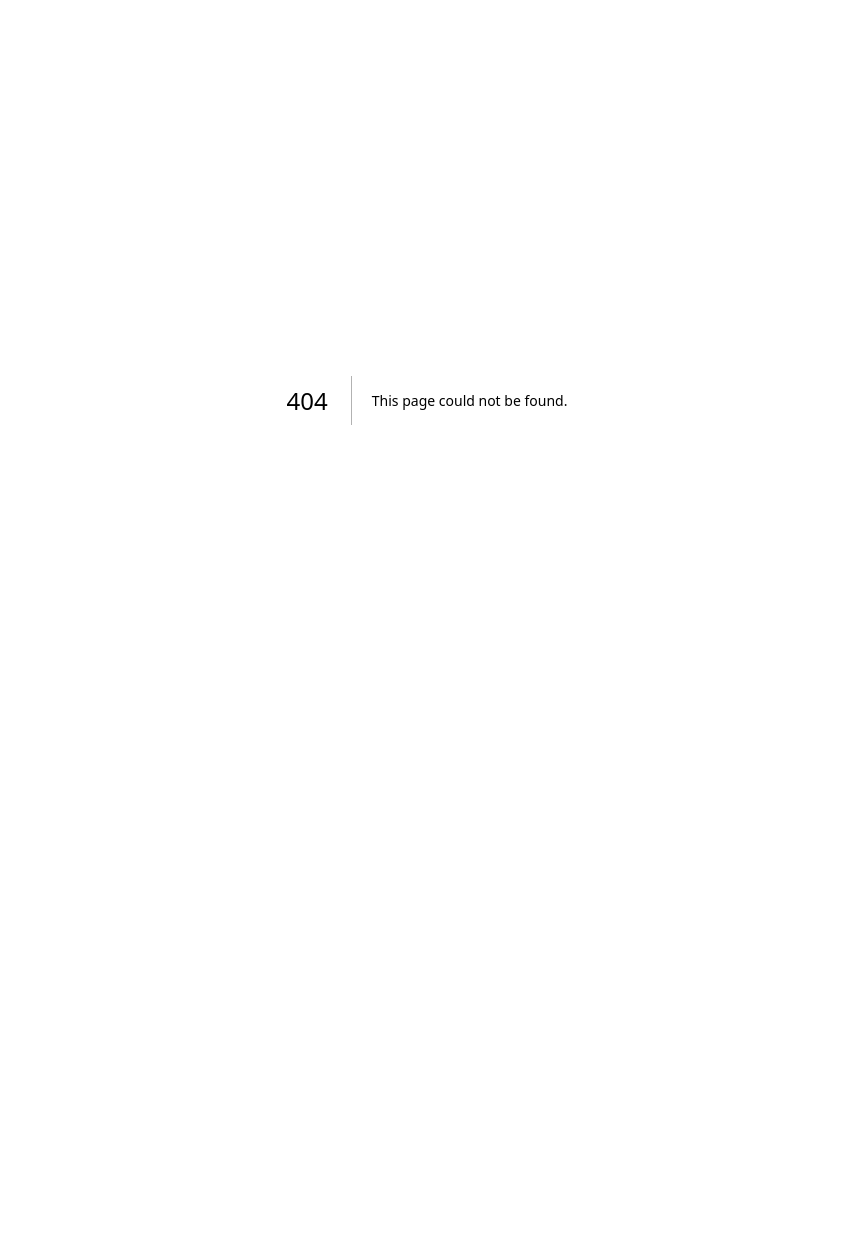
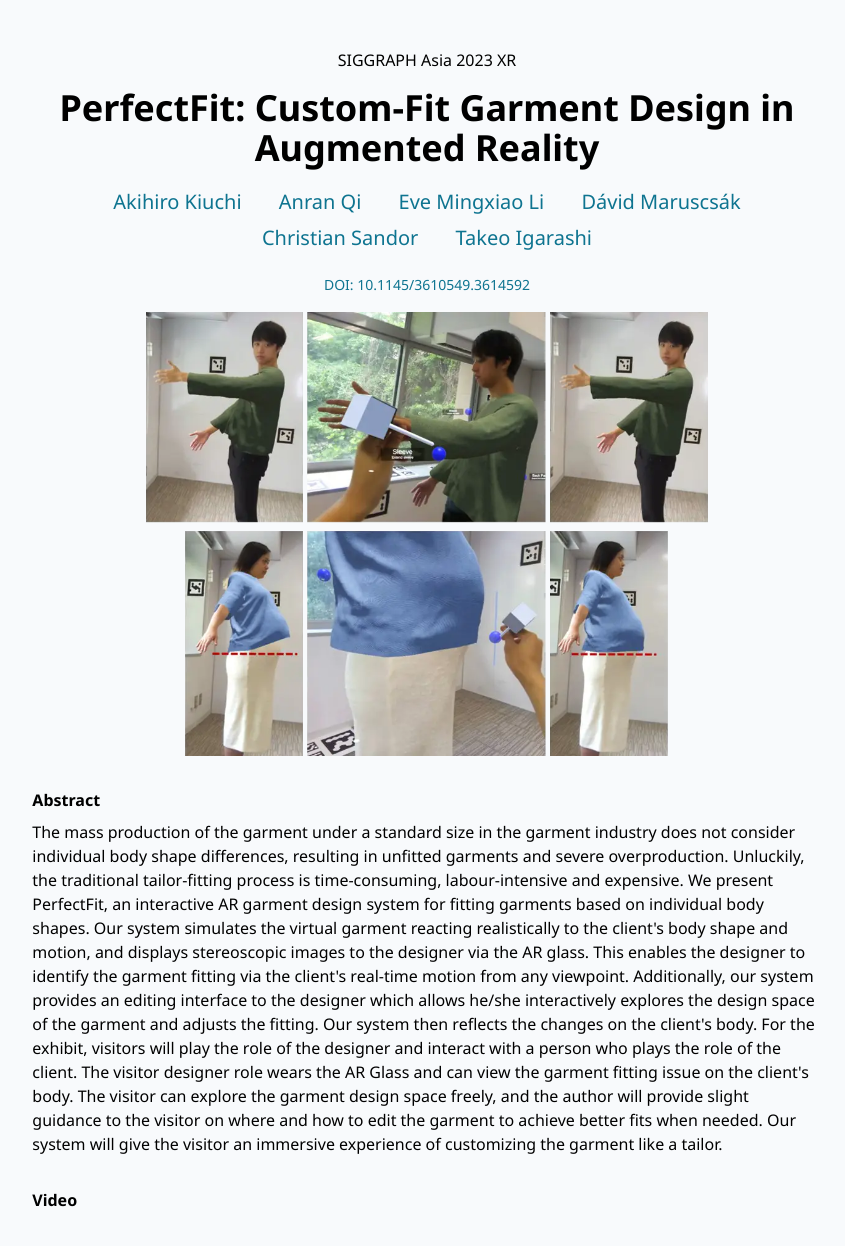
Before and after one commit to Aki-7/profile, a Next.js app: page /perfect-fit in a window 1280 px wide. Before the commit this address had no page. Shown: the top 1246 px of the page, without its empty margins (213-1058 px from the left). Before the commit the page ends 800 px from the top, so only its background shows below. Built offline with nearby package versions, Linux system fonts and the light colour scheme; grey boxes are pictures that could not be loaded.

Commit message:
add perfect fit

```diff
--- a/app/component/anchor.tsx
+++ b/app/component/anchor.tsx
@@ -1,10 +1,19 @@
-import React from "react"
+import Link from "next/link";
+import React from "react";
 
 type Props = {
-  href: string,
-  children?: React.ReactNode,
-  className?: string,
-}
+  href: string;
+  children?: React.ReactNode;
+  className?: string;
+};
 
-export const Anchor: React.FC<Props> = ({ href, children, className }) =>
-  <a href={href} className={`${className || ''} hover:underline text-cyan-700 dark:text-cyan-300`} target="_blank" rel="noopener noreferrer">{children}</a>
+export const Anchor: React.FC<Props> = ({ href, children, className }) => (
+  <Link
+    href={href}
+    className={`${className || ""} hover:underline text-cyan-700 dark:text-cyan-300`}
+    target={!href || href.startsWith("/") ? undefined : "_blank"}
+    rel={!href || href.startsWith("/") ? undefined : "noopener noreferrer"}
+  >
+    {children}
+  </Link>
+);
--- /dev/null
+++ b/app/component/authors.tsx
@@ -0,0 +1,45 @@
+import React from "react";
+import { Anchor } from "./anchor";
+
+type AuthorProps = {
+  name: string;
+  className?: string;
+  href?: string;
+};
+
+const Author: React.FC<AuthorProps> = ({ href, name, ...other }) => {
+  let formattedName = " " + name.replace(/ /g, "\u00a0") + " ";
+  return href ? (
+    <Anchor href={href} {...other}>
+      {formattedName}
+    </Anchor>
+  ) : (
+    <div {...other}>{formattedName}</div>
+  );
+};
+
+type Props = {
+  className?: string;
+};
+
+export const AkihiroKiuchi: React.FC<Props> = (props) => <Author name="Akihiro Kiuchi" href="/" {...props} />;
+
+export const AnranQi: React.FC<Props> = (props) => (
+  <Author name="Anran Qi" href="https://anranqi.github.io/" {...props} />
+);
+
+export const EveMingxiaoLi: React.FC<Props> = (props) => (
+  <Author name="Eve Mingxiao Li" href="https://evelimx.github.io/" {...props} />
+);
+
+export const DavidMaruscsak: React.FC<Props> = (props) => (
+  <Author name="Dávid Maruscsák" href="https://ar-lab.org/authors/david-maruscsak/" {...props} />
+);
+
+export const ChristianSandor: React.FC<Props> = (props) => (
+  <Author name="Christian Sandor" href="https://drsandor.net/" {...props} />
+);
+
+export const TakeoIgarashi: React.FC<Props> = (props) => (
+  <Author name="Takeo Igarashi" href="https://www-ui.is.s.u-tokyo.ac.jp/~takeo/profile.html" {...props} />
+);
--- a/app/layout.tsx
+++ b/app/layout.tsx
@@ -1,20 +1,20 @@
-import './globals.css'
-import { Inter } from 'next/font/google'
+import "./globals.css";
+import { Noto_Sans } from "next/font/google";
 
-const inter = Inter({ subsets: ['latin'] })
+const noto = Noto_Sans({
+  subsets: ["latin"],
+  display: "swap",
+  weight: ["100", "200", "300", "400", "500", "600", "700", "800", "900"],
+});
 
 export const metadata = {
-  title: 'Akihiro KIUCHI',
+  title: "Akihiro KIUCHI",
+};
+
+export default function RootLayout({ children }: { children: React.ReactNode }) {
+  return (
+    <html lang="en" className={noto.className}>
+      <body>{children}</body>
+    </html>
+  );
 }
-
-export default function RootLayout({
-  children,
-}: {
-  children: React.ReactNode
-}) {
-  return (
-    <html lang="en">
-      <body className={inter.className}>{children}</body>
-    </html>
-  )
-}
--- a/app/page.tsx
+++ b/app/page.tsx
@@ -7,6 +7,7 @@ import cvIcon from "../public/cv.svg";
 import zwinImage from "../public/zwin.webp";
 import zigenPosterImage from "../public/zigen-poster.webp";
 import jenkinsImage from "../public/jenkins.webp";
+import perfectFitImage from "../public/perfect-fit.webp";
 import React from "react";
 
 const UILab = () => <Anchor href="https://www-ui.is.s.u-tokyo.ac.jp/en/">User Interface Research Group</Anchor>;
@@ -34,18 +35,39 @@ const CV = () => (
   </Anchor>
 );
 
+const Website = ({ href }: { href: string }) => (
+  <Anchor href={href}>
+    <button
+      type="button"
+      className="px-3 py-2 text-xs font-medium text-center inline-flex items-center text-cyan-700 rounded-lg border border-cyan-700 hover:bg-blue-100 focus:ring-4 focus:outline-none focus:ring-cyan-300 dark:border-cyan-500 dark:text-cyan-500 dark:hover:text-white dark:hover:bg-cyan-500 dark:focus:ring-cyan-800 duration-200"
+    >
+      <svg
+        xmlns="http://www.w3.org/2000/svg"
+        viewBox="0 -960 960 960"
+        className="w-4 h-4 text-cyan-700 mr-2"
+        aria-hidden="true"
+        fill="currentColor"
+      >
+        <path d="M240-200h120v-240h240v240h120v-360L480-740 240-560v360Zm-80 80v-480l320-240 320 240v480H520v-240h-80v240H160Zm320-350Z" />
+      </svg>
+      Website
+    </button>
+  </Anchor>
+);
+
 type ProjectItemProps = {
   title: string;
   link: string;
   image: StaticImageData;
   children?: React.ReactNode;
+  classes?: { image?: string };
 };
 
-const ProjectItem: React.FC<ProjectItemProps> = ({ title, children, link, image }) => (
+const ProjectItem: React.FC<ProjectItemProps> = ({ title, children, link, image, classes }) => (
   <>
     <div className="col-start-1 col-span-12 lg:col-start-2 lg:col-span-3">
       <Anchor href={link}>
-        <Image src={image} alt={title} />
+        <Image src={image} alt={title} className={classes && classes.image} />
       </Anchor>
     </div>
     <div className="col-start-1 col-span-12 lg:col-start-5 lg:col-span-7">
@@ -121,7 +143,7 @@ export default function Home() {
           </div>
 
           <div className="col-start-1 col-span-12 lg:col-start-2 lg:col-span-10">
-            <h2 className="text-2xl lg:text-3xl text-center lg:text-left">Project</h2>
+            <h2 className="text-2xl lg:text-3xl text-center lg:text-left">OSS Project</h2>
             <hr className="mt-3 border-gray-300" />
           </div>
 
@@ -175,6 +197,27 @@ export default function Home() {
           </ProjectItem>
 
           <div className="col-start-1 col-span-12 lg:col-start-2 lg:col-span-10">
+            <h2 className="text-2xl lg:text-3xl text-center lg:text-left">Research Project</h2>
+            <hr className="mt-3 border-gray-300" />
+          </div>
+
+          <ProjectItem
+            title="PerfectFit: Custom-Fit Garment Design in Augmented Reality"
+            image={perfectFitImage}
+            classes={{ image: "px-10" }}
+            link="https://doi.org/10.1145/3610549.3614592"
+          >
+            <div className="mt-2">
+              <b>Akihiro Kiuchi</b>, Anran Qi, Eve Mingxiao Li, Dávid Maruscsák, Christian Sandor, and Takeo Igarashi
+              <br />
+              SIGGRAPH Asia 2023 XR Demo
+            </div>
+            <div className="mt-4">
+              <Website href="/perfect-fit" />
+            </div>
+          </ProjectItem>
+
+          <div className="col-start-1 col-span-12 lg:col-start-2 lg:col-span-10">
             <h2 className="text-2xl lg:text-3xl text-center lg:text-left">Publication (Poster)</h2>
             <hr className="mt-3 border-gray-300" />
           </div>
--- /dev/null
+++ b/app/perfect-fit/page.tsx
@@ -0,0 +1,78 @@
+import Image from "next/image";
+import {
+  AkihiroKiuchi,
+  AnranQi,
+  ChristianSandor,
+  DavidMaruscsak,
+  EveMingxiaoLi,
+  TakeoIgarashi,
+} from "../component/authors";
+
+import perfectFitImage from "../../public/perfect-fit.webp";
+import { Anchor } from "../component/anchor";
+
+let authorList = [AkihiroKiuchi, AnranQi, EveMingxiaoLi, DavidMaruscsak, ChristianSandor, TakeoIgarashi];
+
+export default function Page() {
+  return (
+    <main className="min-h-screen min-w-full bg-slate-50 dark:bg-gray-900">
+      <div className="container mx-auto bg-red-050 py-12 px-4 sm:px-10">
+        <div className="grid grid-cols-12 gap-8 text-sm lg:text-base">
+          <div className="col-start-1 col-span-12 lg:col-start-3 lg:col-span-8">
+            <p className="text-center">SIGGRAPH Asia 2023 XR</p>
+            <h1 className="mt-4 text-xl lg:text-4xl text-center font-bold">
+              PerfectFit: Custom-Fit Garment Design in Augmented Reality
+            </h1>
+            <p className="mt-4 text-lg text-center leading-normal lg:leading-loose">
+              {authorList.map((author, i) => author.call(author, { className: "mx-2 text-sm lg:text-xl lg:mx-4" }))}
+            </p>
+            <div className="mt-4 text-center">
+              <Anchor href="https://doi.org/10.1145/3610549.3614592" className="text-xs lg:text-sm">
+                DOI: 10.1145/3610549.3614592
+              </Anchor>
+            </div>
+            <Image src={perfectFitImage} alt="Representative Image" className="mt-4" />
+            <p className="mt-8 font-bold">Abstract</p>
+            <p className="mt-2">
+              {`
+              The mass production of the garment under a standard size in the garment industry does not consider
+              individual body shape differences, resulting in unfitted garments and severe overproduction. Unluckily,
+              the traditional tailor-fitting process is time-consuming, labour-intensive and expensive. We present
+              PerfectFit, an interactive AR garment design system for fitting garments based on individual body shapes.
+              Our system simulates the virtual garment reacting realistically to the client's body shape and motion, and
+              displays stereoscopic images to the designer via the AR glass. This enables the designer to identify the
+              garment fitting via the client's real-time motion from any viewpoint. Additionally, our system provides an
+              editing interface to the designer which allows he/she interactively explores the design space of the
+              garment and adjusts the fitting. Our system then reflects the changes on the client's body. For the
+              exhibit, visitors will play the role of the designer and interact with a person who plays the role of the
+              client. The visitor designer role wears the AR Glass and can view the garment fitting issue on the
+              client's body. The visitor can explore the garment design space freely, and the author will provide slight
+              guidance to the visitor on where and how to edit the garment to achieve better fits when needed. Our
+              system will give the visitor an immersive experience of customizing the garment like a tailor.
+              `}
+            </p>
+            <p className="mt-8 font-bold">Video</p>
+            <div className="relative h-0 pb-[75%] mt-2">
+              <iframe
+                className="absolute top-0 left-0 w-full h-full"
+                src="https://drive.google.com/file/d/1HpvDs7XrVFOd3XMKP3e92RN9I4JqlunK/preview"
+                width="640"
+                height="480"
+                allow="accelerometer; autoplay; clipboard-write; encrypted-media; gyroscope; picture-in-picture"
+                allowFullScreen
+              />
+            </div>
+            <p className="mt-8 font-bold">Citation</p>
+            <p className="mt-2 text-xs lg:text-sm">
+              Akihiro Kiuchi, Anran Qi, Eve Mingxiao Li, Dávid Maruscsák, Christian Sandor, and Takeo Igarashi. 2023.
+              PerfectFit: Custom-Fit Garment Design in Augmented Reality. In SIGGRAPH Asia 2023 XR (SA XR ’23), December
+              12–15, 2023, Sydney, NSW, Australia. ACM, New York, NY, USA, 2 pages.
+              https://doi.org/10.1145/3610549.3614592
+            </p>
+            <div className="mb-28" />
+          </div>
+        </div>
+      </div>
+    </main>
+  );
+}
```
Also changed, not shown: public/perfect-fit.webp (added).
